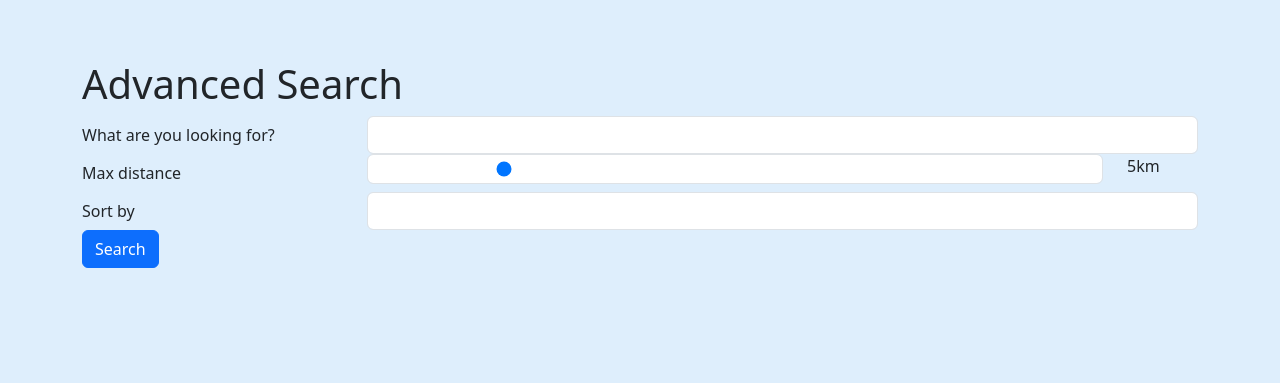
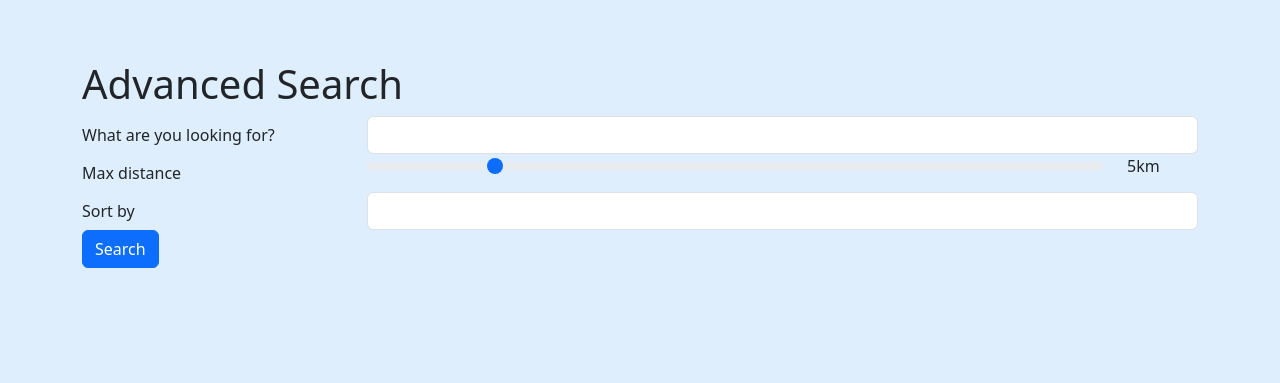
Before and after one commit to samuel-2004/AgileWebDevCITS3403, a Flask app: page /advancedsearch in a window 1280 px wide. Shown: the part 70-453 px from the top of the page. Run offline with Flask 3, Linux system fonts and the light colour scheme; some libraries are stand-ins or nearby versions.

Commit message:
fixed range input in search form

```diff
--- a/app/templates/searchform.html
+++ b/app/templates/searchform.html
@@ -1,4 +1,3 @@
-<!-- The following form was derived from https://getbootstrap.com/docs/4.0/components/forms/? -->
 <div class="container">
     <h1>Advanced Search</h1>
     <form action="{{ url_for('search') }}" accept-charset="UTF-8" method="get">
@@ -11,7 +10,7 @@
         <div class="form-group row">
             <label for="maxDistance" class="col-sm-3 col-form-label">Max distance</label>
             <div class="col-sm-8">
-                {{ form.md(class="form-control", id="md",
+                {{ form.md(class="form-range", id="md",
                     type="range", value="5", min="1", max="25",
                     oninput="this.parentElement.nextElementSibling.childNodes[0].value = this.value + 'km'")
                 }}
```
